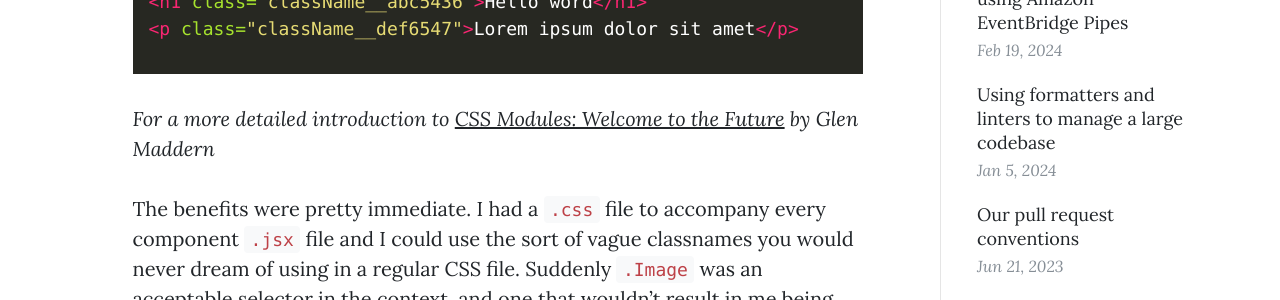
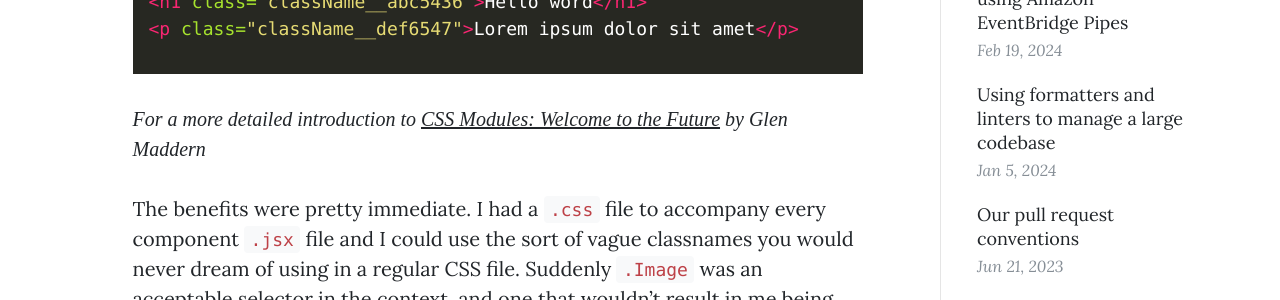
Before and after one commit to octoenergy/octoenergy.github.io, a Jekyll site: the page built from _posts/2016-03-23-organising-styles-for-a-react-django-hybrid.markdown, in a window 1280 px wide and 1400 px high, scrolled down 1781 px. Shown: the part 150-450 px from the top of the window. Built offline with Jekyll 4.4.1, drawn with Linux system fonts in a browser that asks for light colours.

Commit message:
Use italics for emphasis
Prior to this, markup wrapped in <em></em> rendered identically to
normal body text.

```diff
--- a/_sass/_global.scss
+++ b/_sass/_global.scss
@@ -91,3 +91,7 @@ img {
 td, th {
   padding: 0 15px;
 }
+
+em {
+    font-family: "Lora Italic";
+}
```
